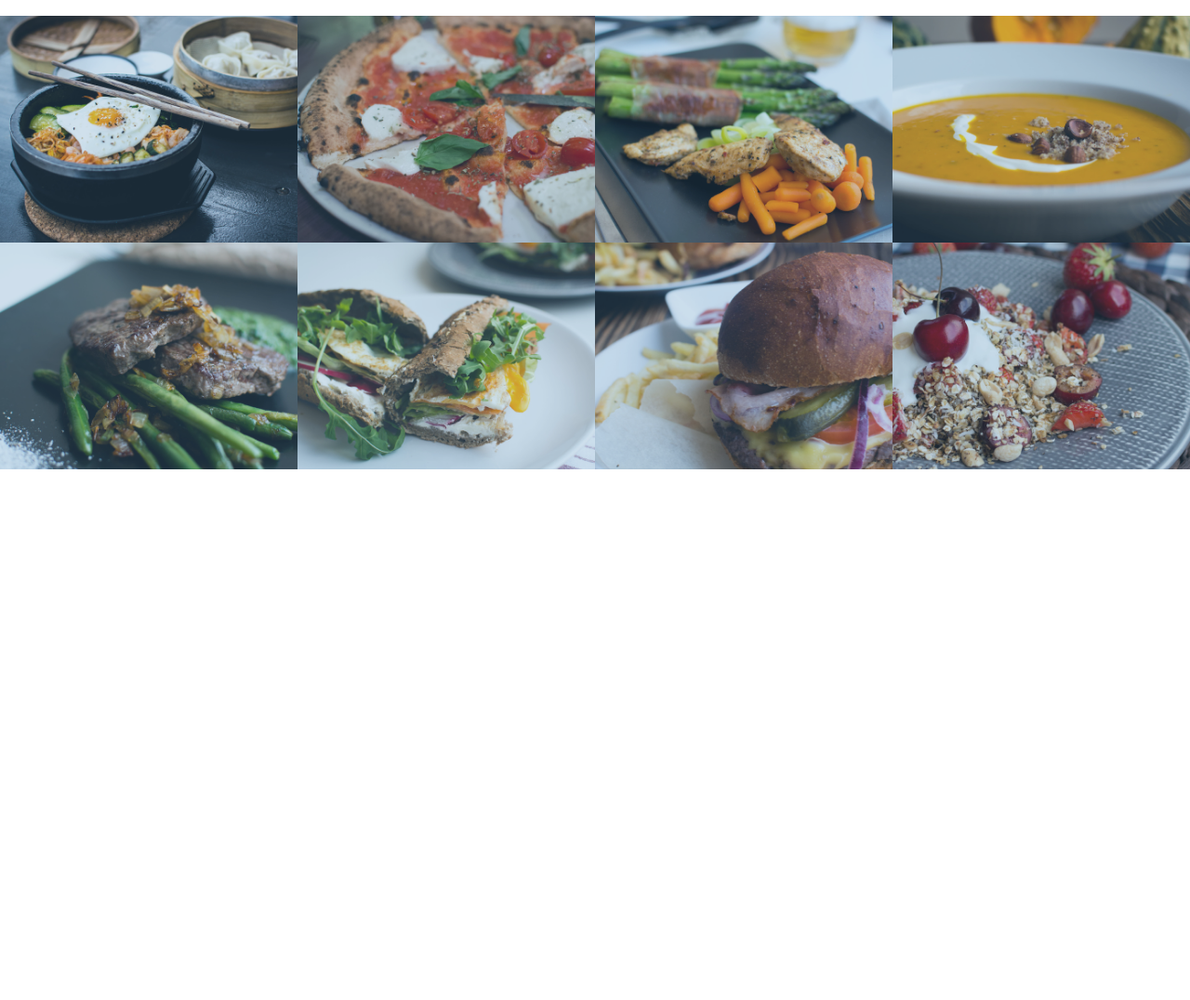
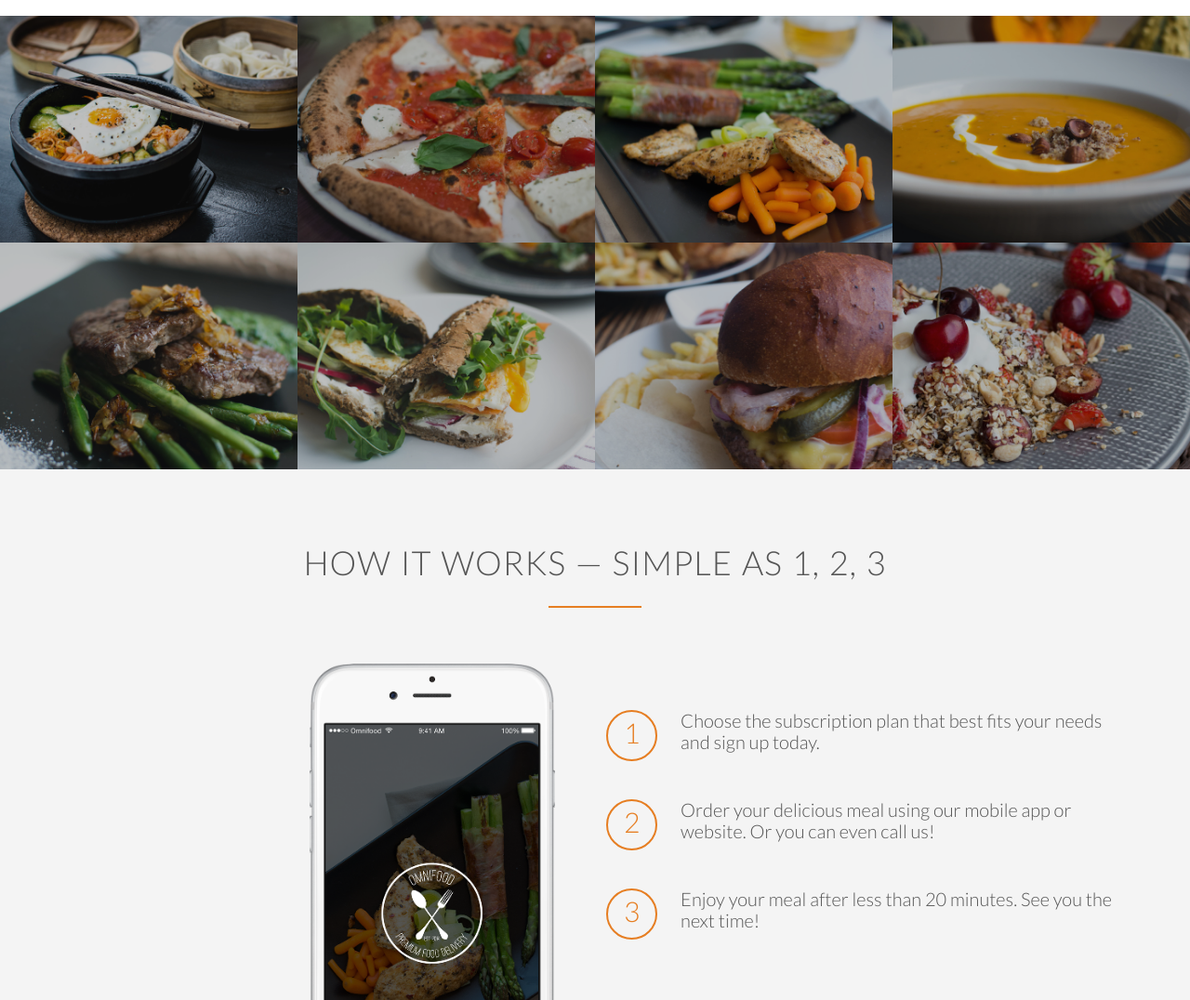
Before and after one commit to aldosfender/Omnifood, a plain HTML site: page index.html in a window 1280 px wide. Shown: the part 1488-2564 px from the top of the page at 93% size. Before the commit the page ends 1993 px from the top, so only its background shows below. Drawn offline with Linux system fonts and the light colour scheme; files whose address does not match are found by name.

Commit message:
how it works section added

```diff
--- a/index.html
+++ b/index.html
@@ -63,7 +63,7 @@
       </section>
 
       <section class="section-meals">
-        <ul class="meals-showcase">
+        <ul class="meals-showcase clearfix">
           <li>
             <figure>
               <img src="resources/img/1.jpg" alt="Korean bibimbap with egg and vegetables">
@@ -85,7 +85,7 @@
             </figure>
           </li>
         </ul>
-        <ul class="meals-showcase">
+        <ul class="meals-showcase clearfix">
           <li>
             <figure>
               <img src="resources/img/5.jpg" alt="Paleo beef steak with vegetables">
@@ -109,5 +109,33 @@
         </ul>
       </section>
 
+      <section class="section-steps">
+        <div class="row">
+          <h2>How it works &mdash; Simple as 1, 2, 3</h2>
+        </div>
+        <div class="row">
+          <div class="col span-1-of-2 steps-box">
+            <img src="resources/img/app-iPhone.png" alt="app_iphone" class="app-screen">
+          </div>
+          <div class="col span-1-of-2 steps-box">
+            <div class="works-step">
+              <div>1</div>
+              <p>Choose the subscription plan that best fits your needs and sign up today.</p>
+            </div>
+            <div class="works-step">
+              <div>2</div>
+              <p>Order your delicious meal using our mobile app or website. Or you can even call us!</p>
+            </div>
+            <div class="works-step">
+              <div>3</div>
+              <p>Enjoy your meal after less than 20 minutes. See you the next time!</p>
+            </div>
+
+            <a href="#" class="btn-app"><img src="resources/img/download-app.svg" alt="App Store Button"></a>
+            <a href="#" class="btn-app"><img src="resources/img/download-app-android.png" alt="App Play Store"></a>
+          </div>
+        </div>
+      </section>
+
     </body>
   </html>
--- a/resources/css/style.css
+++ b/resources/css/style.css
@@ -21,6 +21,15 @@ html {
     font-weight: 300; /* 300 is the default value from google font */
     font-size: 20px;
     text-rendering: optimizeLegibility; /* fonts rendering in a perfect way */
+}
+
+.clearfix {zoom: 1}
+.clearfix::after {
+    content: '.';
+    clear: both;
+    display: block;
+    height: 0;
+    visibility: hidden;
 }
 
 /* -------------------------------------------------- */
@@ -222,7 +231,7 @@ header {
     width: 100%;
     margin: 0;
     overflow: hidden; /* it makes the image float over its contaier */
-    background-color: #4682b4;
+    background-color: #000000;
 }
 
 .meals-showcase li figure img {
@@ -237,3 +246,54 @@ header {
     opacity: 1; /* 100% */
     transform: scale(1.03);
 }
+
+/* -------------------------------------------------- */
+/* How it works Section */
+/* -------------------------------------------------- */
+
+.section-steps {
+    background-color: #f4f4f4
+}
+
+.steps-box:first-child {
+    text-align: right;
+    padding-right: 3%;
+    margin-top: 30px;
+}
+
+.steps-box:last-child {
+    padding-left: 3px;
+    margin-top: 80px;
+}
+
+.app-screen {
+    width: 50%;
+}
+
+.works-step {
+    margin-bottom: 50px;
+}
+
+.works-step:last-of-type {
+    margin-bottom: 80px;
+}
+
+.works-step div {
+    color: #e67e22;
+    border: 2px solid #e67e22;
+    display: inline-block; /* the width is the same as the element inside it */
+    border-radius: 50%;
+    height: 55px;
+    width: 55px;
+    text-align: center;
+    padding: 5px;
+    float: left;
+    font-size: 150%;
+    margin-right: 25px;
+}
+
+.btn-app img {
+    height: 50px;
+    width: auto;
+    margin-right: 10px;
+}
```
Also changed, not shown: resources/img/app-iPhone.png (added), resources/img/download-app-android.png (added), resources/img/download-app.svg (added).
